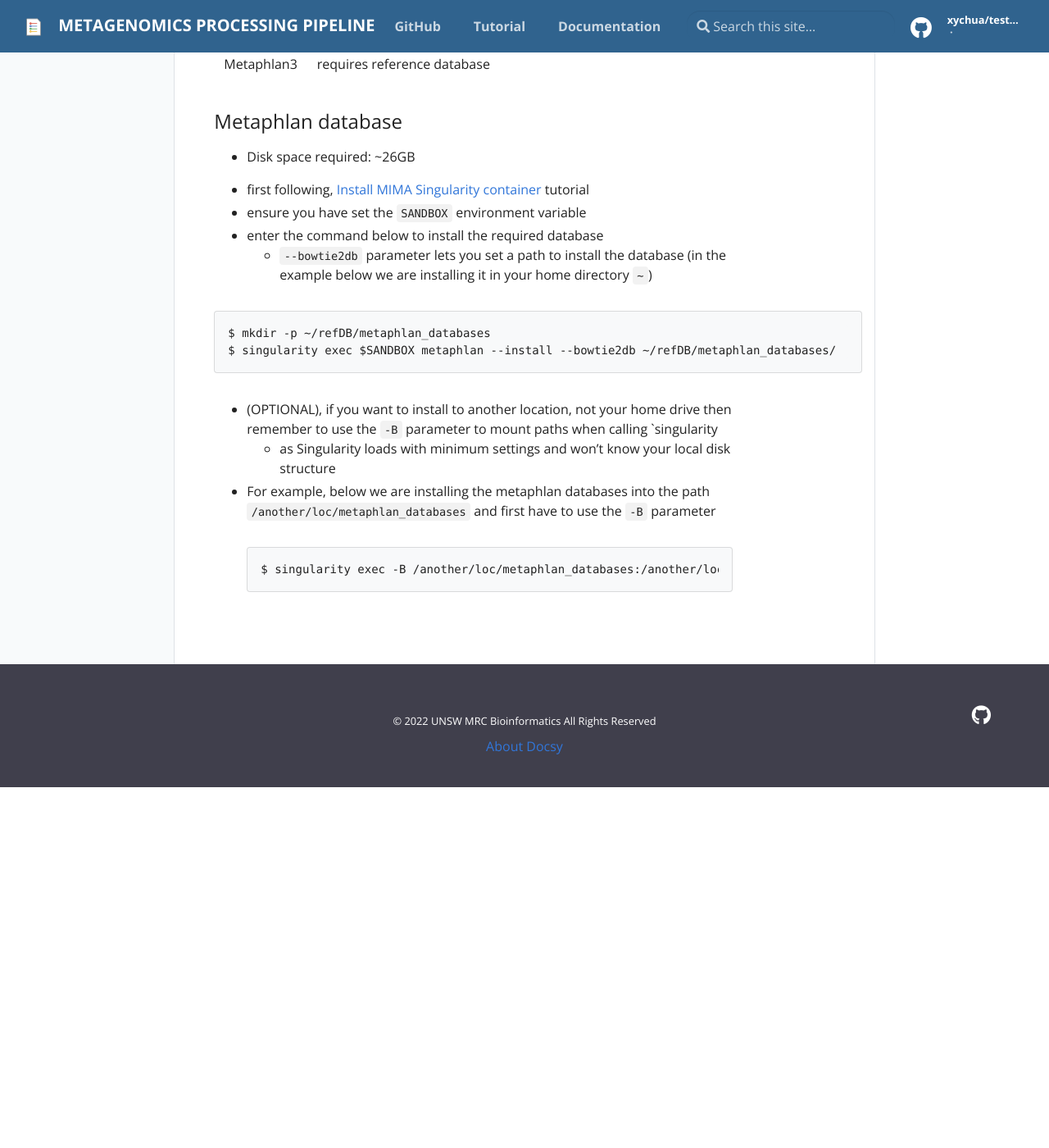
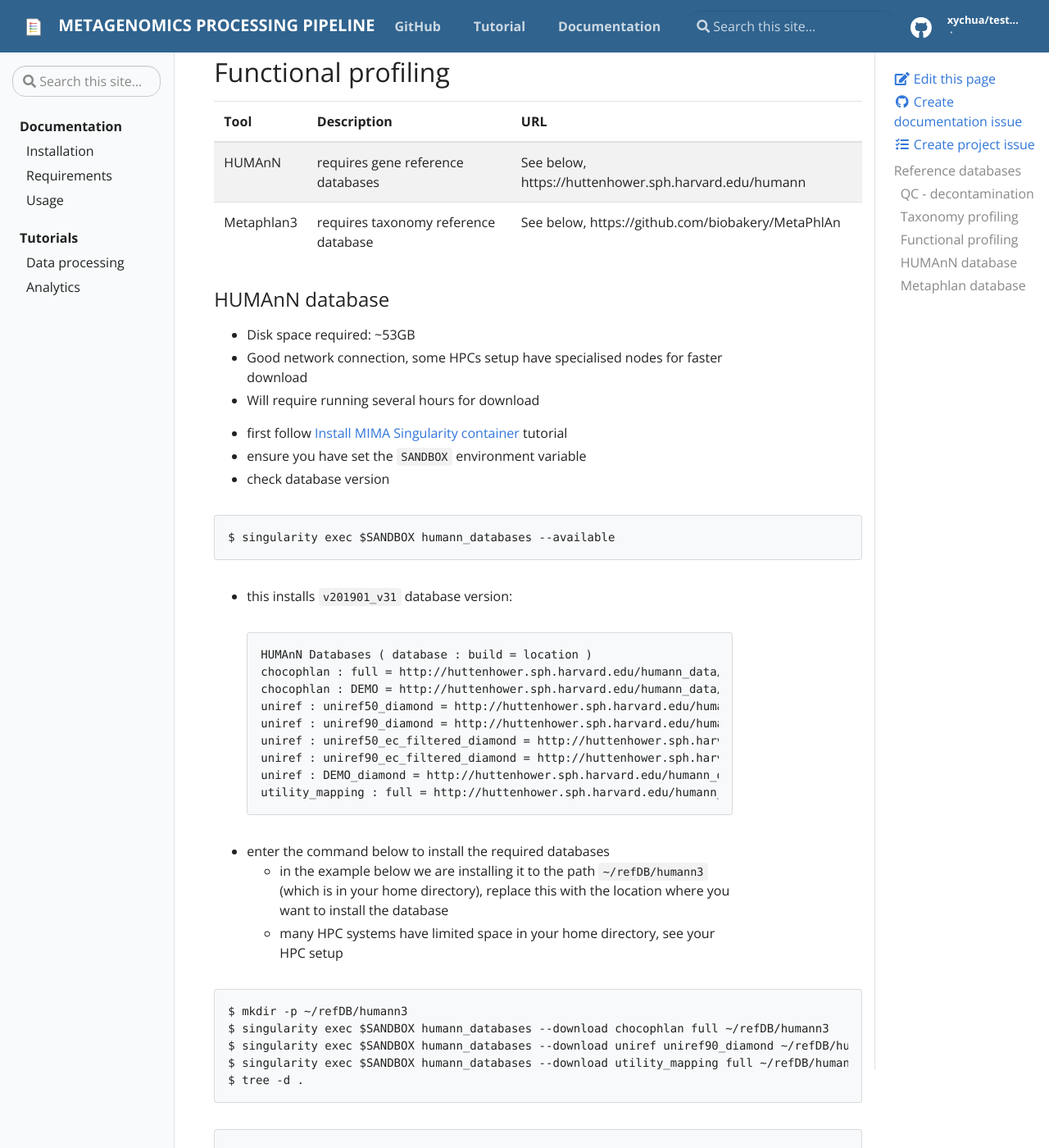
Before and after one commit to mrcbioinfo/mima-pipeline, a Jekyll site: the page built from docs/_docs/requirements.md, in a window 1280 px wide and 1400 px high, scrolled down 870 px. Shown: the whole window at 82% size. Built offline with Jekyll 4.4.1, drawn with Linux system fonts in a browser that asks for light colours; before the commit the page ends 1830 px from its top, so only the background shows below that; some of the changed text lies outside the part shown.

Commit message:
update tutorials

````diff
--- a/docs/_docs/requirements.md
+++ b/docs/_docs/requirements.md
@@ -8,33 +8,80 @@
 
 ## QC - decontamination
 
-| Tool | Description |
-|------|-------------|
-| Minimap2 | requires reference genome |
+| Tool | Description | URL                |
+|------|-------------|--------------------|
+| Minimap2 | requires reference genome, we used the Humann reference genome GRCh38.p14 from NCBI (~800MB) | https://www.ncbi.nlm.nih.gov/data-hub/genome/GCF_000001405.40/ (download the Genomic sequence, fasta file) |
 
 
 ## Taxonomy profiling
 
 
-| Tool | Description |
-|------|-------------|
-| Kraken2 | requires reference database |
+| Tool | Description | URL |
+|------|-------------|-----|
+| Kraken2 | requires taxonomy reference database | Pre-built: https://benlangmead.github.io/aws-indexes/k2 |
+| Bracken | build indexes from Kraken2 database | Pre-built: https://benlangmead.github.io/aws-indexes/k2 or see tutorial for [Bracken-build](https://ccb.jhu.edu/software/bracken/index.shtml?t=manual#step1){:target="_blank"} |
 
 
 ## Functional profiling
 
 
-| Tool | Description |
-|------|-------------|
-| HUMAnN | requires reference databases |
-| Metaphlan3 | requires reference database |
+| Tool | Description | URL |
+|------|-------------|-----|
+| HUMAnN | requires gene reference databases | See below, https://huttenhower.sph.harvard.edu/humann |
+| Metaphlan3 | requires taxonomy reference database | See below, https://github.com/biobakery/MetaPhlAn |
+
+### HUMAnN database
+
+- Disk space required: ~53GB
+- Good network connection, some HPCs setup have specialised nodes for faster download
+- Will require running several hours for download
+
+- first follow [Install MIMA Singularity container](installation) tutorial
+- ensure you have set the `SANDBOX` environment variable
+- check database version
+
+```
+$ singularity exec $SANDBOX humann_databases --available
+```
+
+- this installs `v201901_v31` database version:
+```
+HUMAnN Databases ( database : build = location )
+chocophlan : full = http://huttenhower.sph.harvard.edu/humann_data/chocophlan/full_chocophlan.v201901_v31.tar.gz
+chocophlan : DEMO = http://huttenhower.sph.harvard.edu/humann_data/chocophlan/DEMO_chocophlan.v201901_v31.tar.gz
+uniref : uniref50_diamond = http://huttenhower.sph.harvard.edu/humann_data/uniprot/uniref_annotated/uniref50_annotated_v201901b_full.tar.gz
+uniref : uniref90_diamond = http://huttenhower.sph.harvard.edu/humann_data/uniprot/uniref_annotated/uniref90_annotated_v201901b_full.tar.gz
+uniref : uniref50_ec_filtered_diamond = http://huttenhower.sph.harvard.edu/humann_data/uniprot/uniref_ec_filtered/uniref50_ec_filtered_201901b_subset.tar.gz
+uniref : uniref90_ec_filtered_diamond = http://huttenhower.sph.harvard.edu/humann_data/uniprot/uniref_ec_filtered/uniref90_ec_filtered_201901b_subset.tar.gz
+uniref : DEMO_diamond = http://huttenhower.sph.harvard.edu/humann_data/uniprot/uniref_annotated/uniref90_DEMO_diamond_v201901b.tar.gz
+utility_mapping : full = http://huttenhower.sph.harvard.edu/humann_data/full_mapping_v201901b.tar.gz
+```
+
+- enter the command below to install the required databases
+  - in the example below we are installing it to the path `~/refDB/humann3` (which is in your home directory), replace this with the location where you want to install the database
+  - many HPC systems have limited space in your home directory, see your HPC setup
+
+```
+$ mkdir -p ~/refDB/humann3
+$ singularity exec $SANDBOX humann_databases --download chocophlan full ~/refDB/humann3
+$ singularity exec $SANDBOX humann_databases --download uniref uniref90_diamond ~/refDB/humann3
+$ singularity exec $SANDBOX humann_databases --download utility_mapping full ~/refDB/humann3
+$ tree -d .
+```
+
+```
+.
+├── chocophlan
+├── uniref
+└── utility_mapping
+```
 
 
 ### Metaphlan database
 
 - Disk space required:  ~26GB
 
-- first following, [Install MIMA Singularity container](installation) tutorial
+- first follow [Install MIMA Singularity container](installation) tutorial
 - ensure you have set the `SANDBOX` environment variable
 - enter the command below to install the required database
   - `--bowtie2db` parameter lets you set a path to install the database (in the example below we are installing it in your home directory `~`)
````
Also changed, not shown: docs/_docs/installation.md (+20 -16 lines), docs/_docs/tutorials/download-tutorial-data.md (+20 -20 lines), docs/_docs/tutorials/tutorial-with-singularity.md (+46 -36 lines).
